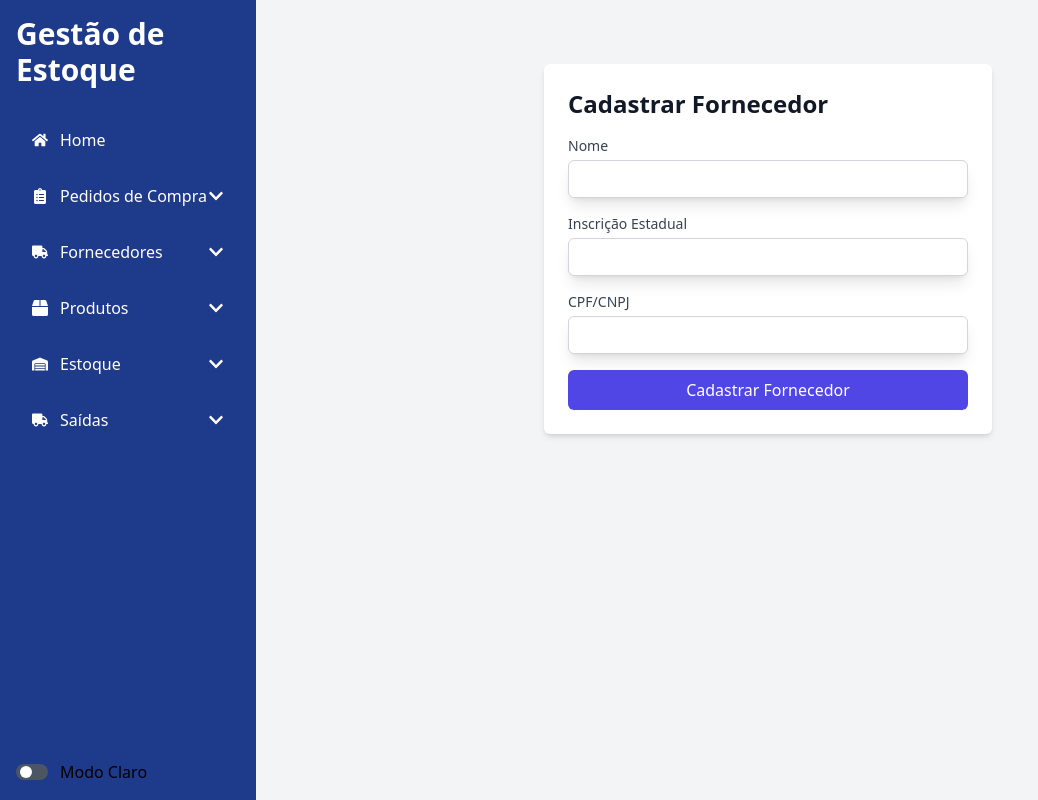
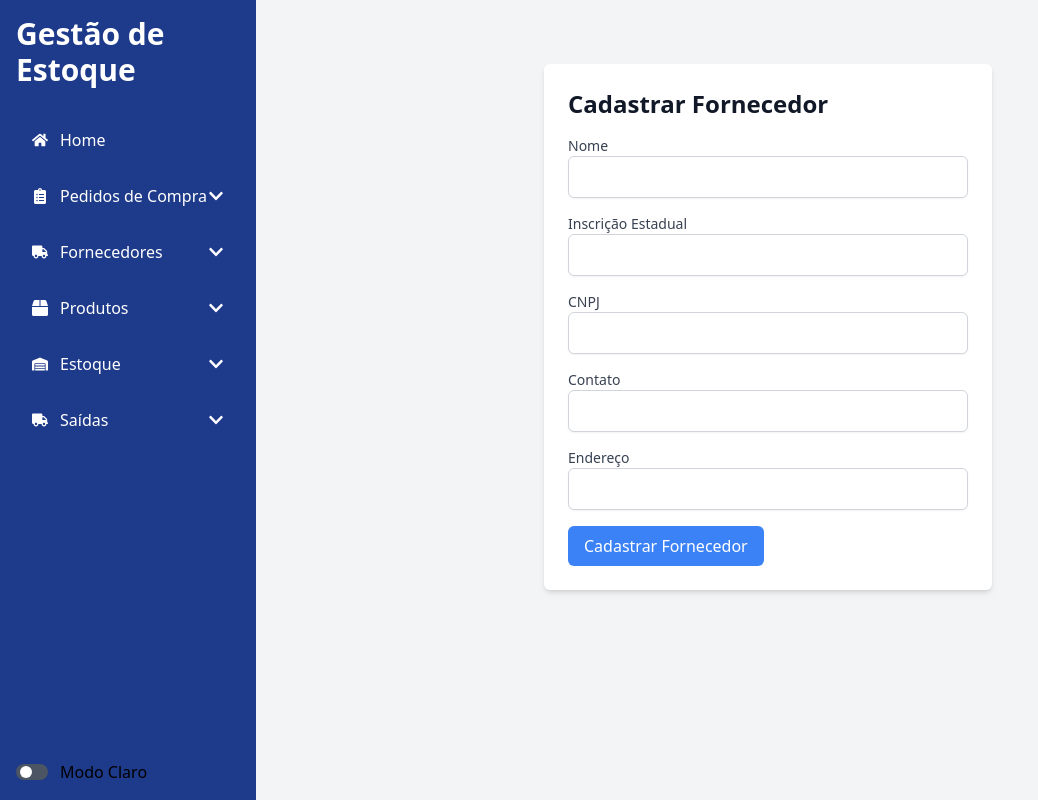
Before and after one commit to lucaserib/estoque-api, a Next.js app: page /fornecedores/fornecedores in a window 1280 px wide. Shown: the whole page, without its empty margins (0-1038 px from the left). Built offline with nearby package versions, Linux system fonts and the light colour scheme.

Commit message:
dados fornecedores

```diff
--- a/pages/api/fornecedores/index.ts
+++ b/pages/api/fornecedores/index.ts
@@ -1,7 +1,5 @@
-import { PrismaClient } from "@prisma/client";
-import type { NextApiRequest, NextApiResponse } from "next";
-
-const prisma = new PrismaClient();
+import { NextApiRequest, NextApiResponse } from "next";
+import { prisma } from "../../../lib/prisma";
 
 export default async function handler(
   req: NextApiRequest,
@@ -13,7 +11,15 @@ export default async function handler(
         nome,
         cnpj,
         inscricaoEstadual,
-      }: { nome: string; cnpj?: string; inscricaoEstadual?: string } = req.body;
+        contato,
+        endereco,
+      }: {
+        nome: string;
+        cnpj?: string;
+        inscricaoEstadual?: string;
+        contato?: string;
+        endereco?: string;
+      } = req.body;
 
       if (!nome) {
         return res
@@ -26,6 +32,8 @@ export default async function handler(
           nome,
           cnpj,
           inscricaoEstadual,
+          contato,
+          endereco,
         },
       });
       res.status(201).json(fornecedor);
--- a/pages/fornecedores/exibirFornecedores.tsx
+++ b/pages/fornecedores/exibirFornecedores.tsx
@@ -6,12 +6,12 @@ interface Fornecedor {
   nome: string;
   cnpj: string;
   inscricaoEstadual: string;
+  contato: string;
+  endereco: string;
 }
 
 const ExibirFornecedores = () => {
   const [fornecedores, setFornecedores] = useState<Fornecedor[]>([]);
-  const [loading, setLoading] = useState(true);
-  const [error, setError] = useState("");
 
   useEffect(() => {
     const fetchFornecedores = async () => {
@@ -20,9 +20,7 @@ const ExibirFornecedores = () => {
         const data = await response.json();
         setFornecedores(data);
       } catch (error) {
-        setError("Erro ao buscar fornecedores");
-      } finally {
-        setLoading(false);
+        console.error("Erro ao buscar fornecedores:", error);
       }
     };
 
@@ -31,57 +29,49 @@ const ExibirFornecedores = () => {
 
   const handleDelete = async (id: number) => {
     try {
-      const response = await fetch(`/api/fornecedores?id=${id}`, {
+      await fetch(`/api/fornecedores?id=${id}`, {
         method: "DELETE",
       });
-
-      if (response.ok) {
-        setFornecedores(
-          fornecedores.filter((fornecedor) => fornecedor.id !== id)
-        );
-      } else {
-        setError("Erro ao deletar fornecedor");
-      }
+      setFornecedores(fornecedores.filter((f) => f.id !== id));
     } catch (error) {
-      setError("Erro ao deletar fornecedor");
+      console.error("Erro ao deletar fornecedor:", error);
     }
   };
 
-  if (loading) {
-    return <p className="text-center mt-10">Carregando...</p>;
-  }
-
-  if (error) {
-    return <p className="text-center mt-10 text-red-500">{error}</p>;
-  }
-
   return (
-    <div className="max-w-4xl mx-auto mt-10 p-6 bg-white dark:bg-gray-900 rounded-md shadow-md">
-      <h1 className="text-2xl font-bold mb-4 text-gray-900 dark:text-gray-100">
+    <div className="max-w-5xl mx-auto mt-10 p-8 bg-white dark:bg-gray-900 rounded-lg shadow-lg">
+      <h1 className="text-3xl font-bold mb-6 text-gray-900 dark:text-gray-100 text-center">
         Fornecedores
       </h1>
       <ul className="space-y-4">
         {fornecedores.map((fornecedor) => (
           <li
             key={fornecedor.id}
-            className="flex justify-between items-center p-4 bg-gray-100 dark:bg-gray-700 rounded-md shadow-sm"
+            className="flex justify-between items-center p-4 bg-gray-100 dark:bg-gray-800 rounded-md shadow-sm"
           >
             <div>
-              <p className="text-lg font-semibold text-gray-900 dark:text-gray-100">
+              <h2 className="text-lg font-semibold text-gray-900 dark:text-gray-100">
                 {fornecedor.nome}
+              </h2>
+              <p className="text-gray-700 dark:text-gray-400">
+                CNPJ: {fornecedor.cnpj || "Não informado"}
               </p>
-              <p className="text-sm text-gray-600 dark:text-gray-400">
-                {fornecedor.cnpj}
+              <p className="text-gray-700 dark:text-gray-400">
+                Inscrição Estadual:{" "}
+                {fornecedor.inscricaoEstadual || "Não informado"}
               </p>
-              <p className="text-sm text-gray-600 dark:text-gray-400">
-                {fornecedor.inscricaoEstadual}
+              <p className="text-gray-700 dark:text-gray-400">
+                Contato: {fornecedor.contato || "Não informado"}
+              </p>
+              <p className="text-gray-700 dark:text-gray-400">
+                Endereço: {fornecedor.endereco || "Não informado"}
               </p>
             </div>
             <button
               onClick={() => handleDelete(fornecedor.id)}
-              className="text-red-500 hover:text-red-700"
+              className="text-red-600 hover:text-red-800 dark:text-red-500 dark:hover:text-red-700"
             >
-              <FaTrash />
+              <FaTrash size={20} />
             </button>
           </li>
         ))}
--- a/pages/fornecedores/fornecedores.tsx
+++ b/pages/fornecedores/fornecedores.tsx
@@ -4,13 +4,15 @@ const Fornecedores = () => {
   const [nome, setNome] = useState("");
   const [inscricaoEstadual, setInscricaoEstadual] = useState("");
   const [cnpj, setCnpj] = useState("");
+  const [contato, setContato] = useState("");
+  const [endereco, setEndereco] = useState("");
   const [message, setMessage] = useState("");
   const [messageType, setMessageType] = useState<"success" | "error" | "">("");
 
   const handleSubmit = async (e: React.FormEvent) => {
     e.preventDefault();
 
-    const fornecedor = { nome, inscricaoEstadual, cnpj };
+    const fornecedor = { nome, inscricaoEstadual, cnpj, contato, endereco };
 
     try {
       const response = await fetch("/api/fornecedores", {
@@ -27,6 +29,8 @@ const Fornecedores = () => {
         setNome("");
         setInscricaoEstadual("");
         setCnpj("");
+        setContato("");
+        setEndereco("");
       } else {
         setMessage("Erro ao cadastrar fornecedor.");
         setMessageType("error");
@@ -52,8 +56,8 @@ const Fornecedores = () => {
             type="text"
             value={nome}
             onChange={(e) => setNome(e.target.value)}
-            className="mt-1 block w-full px-3 py-2 border border-gray-300 dark:border-gray-600 rounded-md shadow-lg focus:outline-none focus:ring-indigo-500 focus:border-indigo-500 sm:text-sm bg-white dark:bg-gray-700 text-gray-900 dark:text-gray-100"
             required
+            className="w-full px-3 py-2 border rounded-md dark:bg-gray-800 dark:border-gray-700 dark:text-gray-100"
           />
         </div>
         <div className="mb-4">
@@ -64,33 +68,53 @@ const Fornecedores = () => {
             type="text"
             value={inscricaoEstadual}
             onChange={(e) => setInscricaoEstadual(e.target.value)}
-            className="mt-1 block w-full px-3 py-2 border border-gray-300 dark:border-gray-600 rounded-md shadow-lg focus:outline-none focus:ring-indigo-500 focus:border-indigo-500 sm:text-sm bg-white dark:bg-gray-700 text-gray-900 dark:text-gray-100"
-            required
+            className="w-full px-3 py-2 border rounded-md dark:bg-gray-800 dark:border-gray-700 dark:text-gray-100"
           />
         </div>
         <div className="mb-4">
           <label className="block text-sm font-medium text-gray-700 dark:text-gray-300">
-            CPF/CNPJ
+            CNPJ
           </label>
           <input
             type="text"
             value={cnpj}
             onChange={(e) => setCnpj(e.target.value)}
-            className="mt-1 block w-full px-3 py-2 border border-gray-300 dark:border-gray-600 rounded-md shadow-lg focus:outline-none focus:ring-indigo-500 focus:border-indigo-500 sm:text-sm bg-white dark:bg-gray-700 text-gray-900 dark:text-gray-100"
-            required
+            className="w-full px-3 py-2 border rounded-md dark:bg-gray-800 dark:border-gray-700 dark:text-gray-100"
+          />
+        </div>
+        <div className="mb-4">
+          <label className="block text-sm font-medium text-gray-700 dark:text-gray-300">
+            Contato
+          </label>
+          <input
+            type="text"
+            value={contato}
+            onChange={(e) => setContato(e.target.value)}
+            className="w-full px-3 py-2 border rounded-md dark:bg-gray-800 dark:border-gray-700 dark:text-gray-100"
+          />
+        </div>
+        <div className="mb-4">
+          <label className="block text-sm font-medium text-gray-700 dark:text-gray-300">
+            Endereço
+          </label>
+          <input
+            type="text"
+            value={endereco}
+            onChange={(e) => setEndereco(e.target.value)}
+            className="w-full px-3 py-2 border rounded-md dark:bg-gray-800 dark:border-gray-700 dark:text-gray-100"
           />
         </div>
         <button
           type="submit"
-          className="w-full py-2 px-4 bg-indigo-600 text-white rounded-md hover:bg-indigo-700 focus:outline-none focus:ring-2 focus:ring-indigo-500 focus:ring-offset-2 dark:focus:ring-offset-gray-800"
+          className="px-4 py-2 bg-blue-500 text-white rounded-md"
         >
           Cadastrar Fornecedor
         </button>
       </form>
       {message && (
         <p
-          className={`mt-4 text-center ${
-            messageType === "success" ? "text-green-500" : "text-red-500"
+          className={`mt-4 ${
+            messageType === "success" ? "text-green-600" : "text-red-600"
           }`}
         >
           {message}
```
Also changed, not shown: 2 other files (tests, documents, lock files or other folders).
